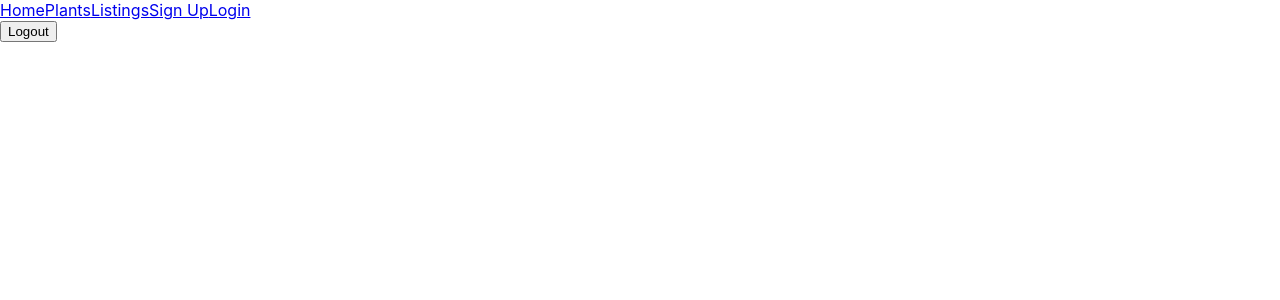
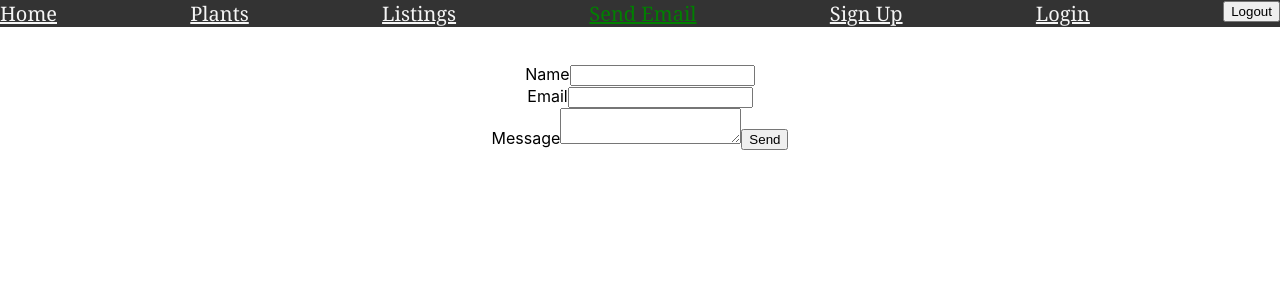
Before and after one commit to andrrowens/rooted-plant-exchange-frontend, a React (Create React App) app: page /email in a window 1280 px wide. Shown: the top 300 px of the page. Built offline with nearby package versions, Linux system fonts and the light colour scheme; no server answers.

Commit message:
add emailjs

```diff
--- a/package.json
+++ b/package.json
@@ -4,9 +4,12 @@
   "version": "0.1.0",
   "private": true,
   "dependencies": {
+    "@emailjs/browser": "^3.10.0",
     "@testing-library/jest-dom": "^5.16.5",
     "@testing-library/react": "^13.4.0",
     "@testing-library/user-event": "^13.5.0",
+    "emailjs": "^4.0.1",
+    "emailjs-com": "^3.2.0",
     "react": "^18.2.0",
     "react-dom": "^18.2.0",
     "react-router-dom": "5.2",
--- a/src/App.css
+++ b/src/App.css
@@ -28,6 +28,38 @@
   color: #61dafb;
 }
 
+.nav {
+  background-color: #333;
+  color: white;
+  display: flex;
+  justify-content: space-between;
+  align-items: stretch;
+  /* gap: 2rem; */
+  padding: 0rem;
+  position: fixed;
+  top: 0;
+  width: 100%;
+}
+
+.nav-link {
+  color: whitesmoke;
+  font-size: 20px;
+  font-style: bold;
+
+  font-family: Cambria, Cochin, Georgia, Times, 'Times New Roman', serif;
+}
+
+.email-form {
+  padding: 4em
+}
+
+.user-auth {
+  margin: 1em;
+  margin-top: 3em;
+  padding: 1em
+}
+
+
 @keyframes App-logo-spin {
   from {
     transform: rotate(0deg);
--- a/src/components/App.js
+++ b/src/components/App.js
@@ -1,10 +1,12 @@
 import React from 'react';
+import '../App.css';
 import { useEffect, useState } from 'react';
 import { Route, Switch } from 'react-router-dom';
 import PlantContainer from "./PlantContainer"
 import ListingsContainer from "./ListingsContainer"
 import ListingForm from "./ListingForm"
 import PlantForm from "./PlantForm"
+import EmailForm from "./EmailForm"
 import Navbar from "./Navbar"
 import Signup from './Signup';
 import AuthenticatedUser from './AuthenticatedUser';
@@ -55,6 +57,10 @@ useEffect(() => { // fetch listings
             <ListingForm plants={setPlants} setListings={setListings}  />
           </Route >
 
+          <Route path="/email">
+            <EmailForm />
+          </Route>
+
           <Route path="/signup">
             <Signup />
           </Route>
--- /dev/null
+++ b/src/components/EmailForm.js
@@ -0,0 +1,31 @@
+import React, { useRef } from 'react';
+import emailjs from '@emailjs/browser';
+
+const ContactUs = () => {
+  const form = useRef();
+
+  const sendEmail = (e) => {
+    e.preventDefault();
+
+    emailjs.sendForm('gmail', 'p5_project', form.current, '6YEUkoqSppa5wMjRx')
+      .then((result) => {
+          console.log(result.text);
+      }, (error) => {
+          console.log(error.text);
+      });
+  };
+
+  return (
+    <form className="email-form" ref={form} onSubmit={sendEmail}>
+      <label>Name</label>
+      <input type="text" name="user_name" /> <br/>
+      <label>Email</label>
+      <input type="email" name="user_email" /> <br/>
+      <label>Message</label>
+      <textarea name="message" />
+      <input type="submit" value="Send" />
+    </form>
+  );
+};
+
+export default ContactUs
--- a/src/components/Navbar.js
+++ b/src/components/Navbar.js
@@ -32,6 +32,8 @@ const Navbar= () => {
 
         <NavLink activeStyle={{ color: "green" }} to="/listings" className="nav-link">Listings</NavLink>
 
+        <NavLink activeStyle={{ color: "green" }} to="/email" className="nav-link">Send Email</NavLink>
+
         <NavLink activeStyle={{ color: "green" }} to="/signup" className="nav-link">Sign Up</NavLink>
 
         <NavLink activeStyle={{ color: "green" }} to="/authenticated_user" className="nav-link">Login</NavLink>
```
Also changed, not shown: 1 other file (tests, documents, lock files or other folders).
